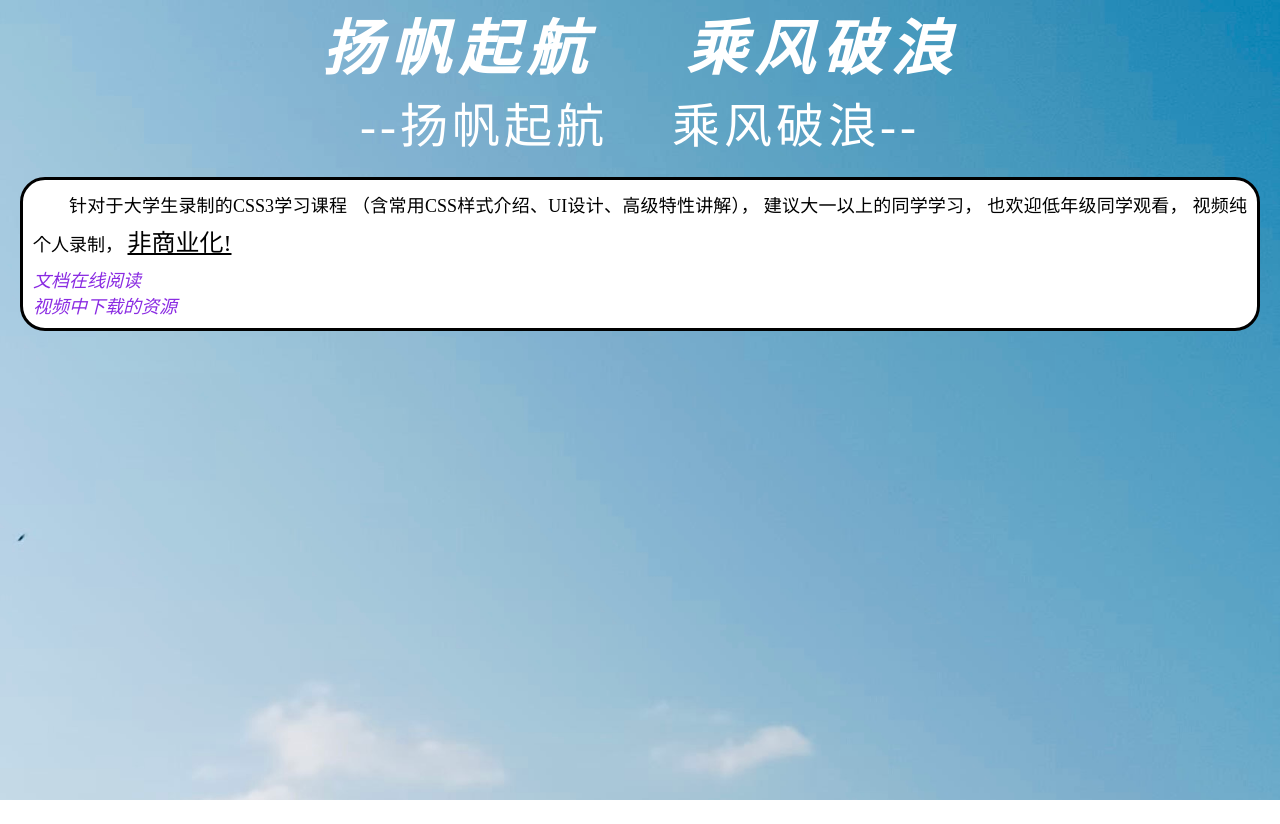
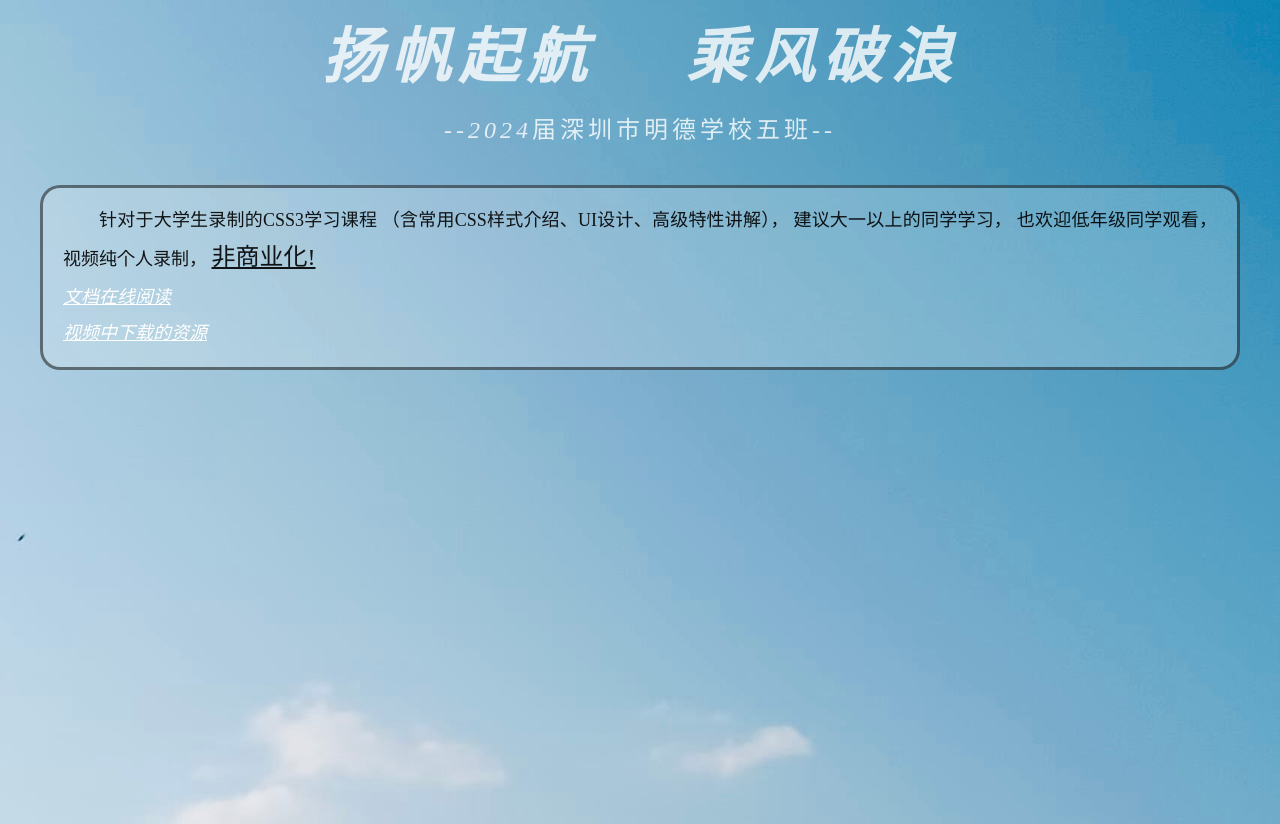
Before and after one commit to Xieded/ClassFiveWebForMingDeSchoolInShenzhen, a plain HTML site: page index.html in a window 1280 px wide. Before the commit the page ends 800 px from the top, so only its background shows below. Drawn offline with nearby package versions, Linux system fonts and the light colour scheme.

Commit message:
非常非常漂亮的页面！

```diff
--- a/css/style.css
+++ b/css/style.css
@@ -14,29 +14,35 @@ div.title#a {
     letter-spacing: 8px;
     white-space: pre;
     text-align: center;
-    color: white;
+    color: rgba(255,255,255,0.8);
+
+    margin: 24px;
 }
 
 div.title#b {
-    font-size: 4rem;
+    font-size: 2rem;
     font-weight: 100;
     font-style: oblique 60deg;
     letter-spacing: 4px;
     white-space: pre;
     text-align: center;
-    color: white;
+    color: rgba(255,255,255,0.8);
+
+    margin: 24px;
 }
 
 div.para#p1{
-    background: white center;
+	color: rgba(0,0,0,0.9);
+
+    background: rgba(255,255,255,0.2) center;
     background-size: cover;
 
-    border: black solid;
-    border-radius: 25px;
+    border: rgba(0,0,0,0.5) solid;
+    border-radius: 20px;
 
-    margin: 20px;
+    margin: 40px;
 
-    padding: 10px;
+    padding: 16px 20px;
 }
 div.para#p1 > div {
     font-size: 1.5rem;
@@ -53,6 +59,10 @@ div.para#p1 > div > span#pp1 {
 div.para#p1 > a {
     font-size: 1.5rem;
     font-style: italic;
-    color: blueviolet;
-    text-decoration: none;
+
+    line-height: 2;
+
+    color: rgba(255,255,255,1);
+
+    margin: auto;
 }
--- a/index.html
+++ b/index.html
@@ -5,11 +5,12 @@
     <title>扬帆起航，乘风破浪</title>
     <meta charset="utf-8">
     <link rel="stylesheet" type="text/css" href="css/style.css">
+    <link href="https://cdn.jsdelivr.net/npm/normalize.css@8.0.1/normalize.min.css" rel="stylesheet">
 </head>
 
 <body>
     <div class="title" id="a">扬帆起航    乘风破浪</div>
-    <div class="title" id="b">--扬帆起航    乘风破浪--</div>
+    <div class="title" id="b">--2024届深圳市明德学校五班--</div>
 
     <div class="para" id="p1">
         <div>
@@ -21,10 +22,10 @@
             <span id="pp1">非商业化!</span>
         </div>
         <a href="https://www.itbaima.cn/document">
-            <div>文档在线阅读</div>
+            <div class="centerW">文档在线阅读</div>
         </a>
         <a href="https:/ www.itbaima.cn/resource">
-            <div>视频中下载的资源</div>
+            <div class="centerW">视频中下载的资源</div>
         </a>
     </div>
 
```
